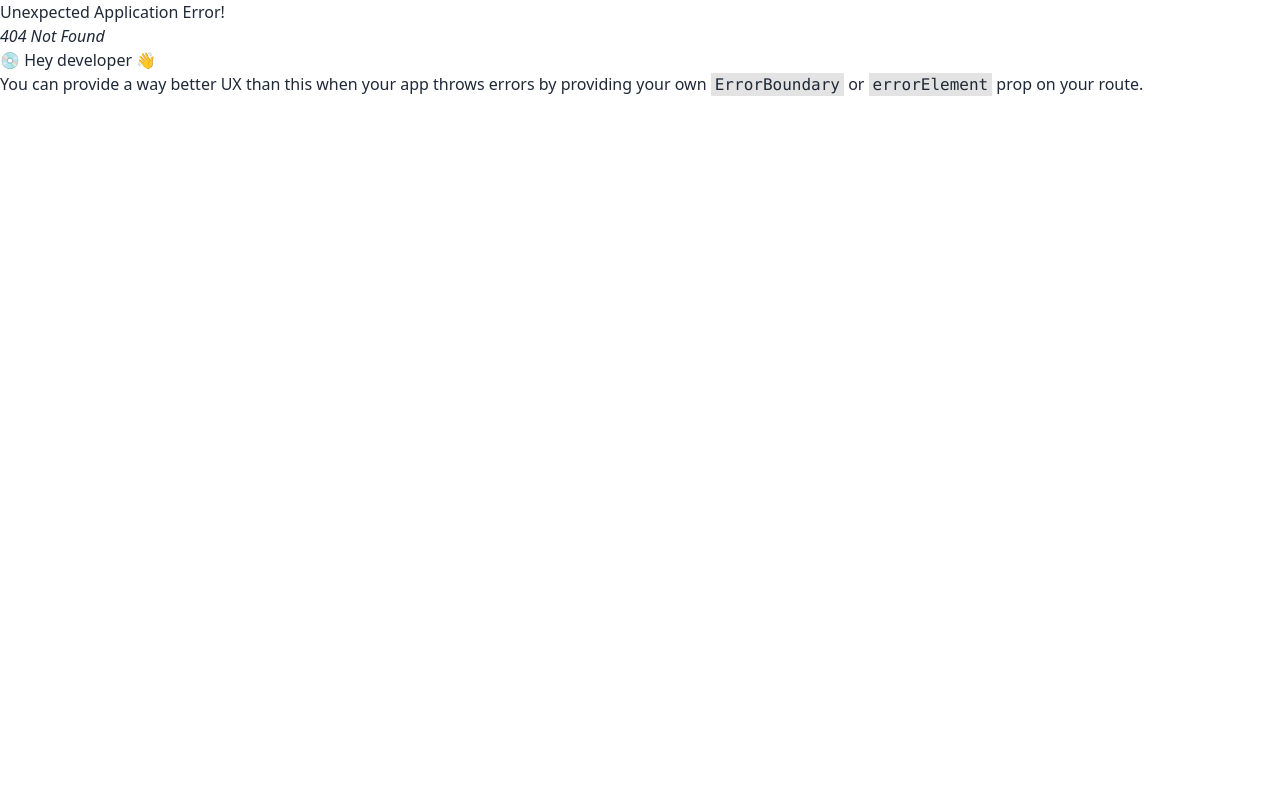
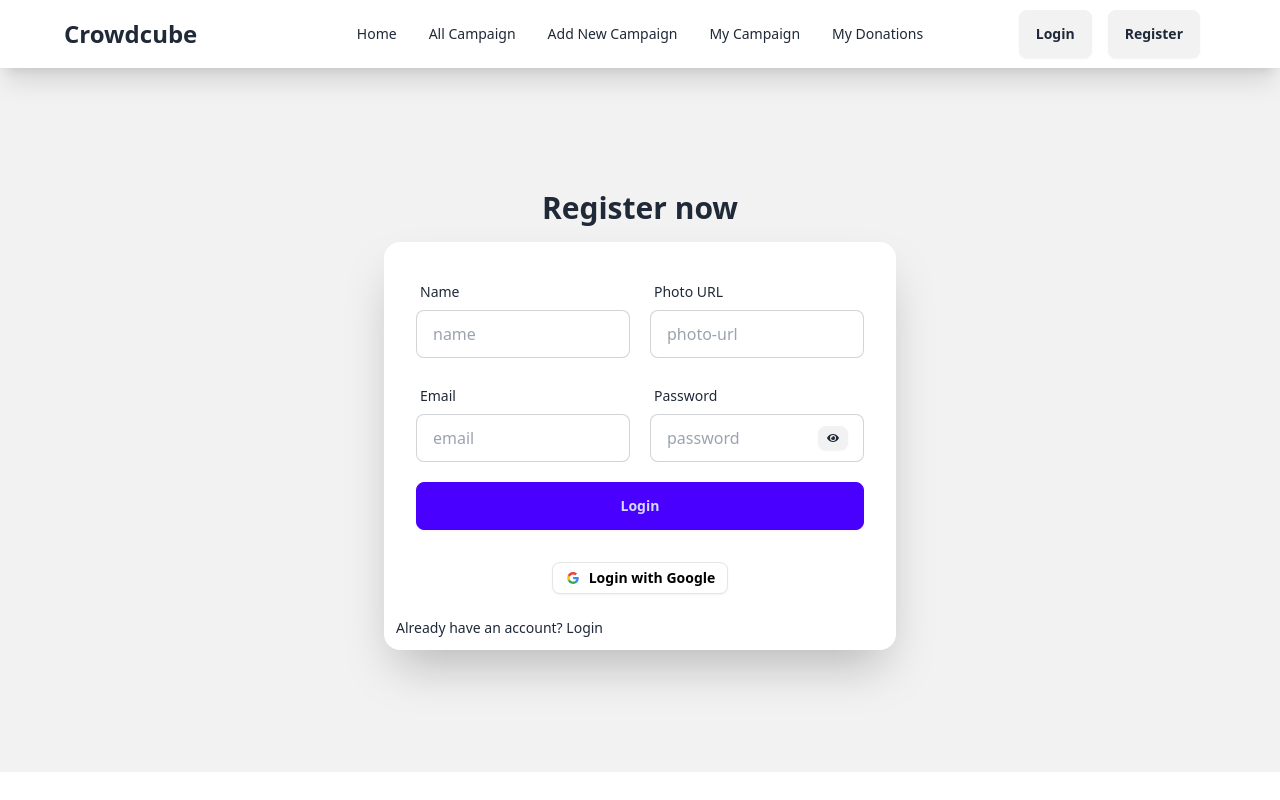
Before and after one commit to mahmud-reza-rafsun/a10-crowdcube-client, a React (Vite) app: page /register in a window 1280 px wide. Before the commit this address had no page. Built offline with nearby package versions, Linux system fonts and the light colour scheme; no server answers.

Commit message:
add regsiter section

```diff
--- a/package.json
+++ b/package.json
@@ -14,6 +14,7 @@
     "firebase": "^11.8.1",
     "react": "^19.1.0",
     "react-dom": "^19.1.0",
+    "react-icons": "^5.5.0",
     "react-router-dom": "^7.6.0"
   },
   "devDependencies": {
--- a/src/AuthProvider/AuthProvider.jsx
+++ b/src/AuthProvider/AuthProvider.jsx
@@ -1,18 +1,56 @@
 import {
+    createUserWithEmailAndPassword,
     GoogleAuthProvider,
-    signInWithPopup
+    onAuthStateChanged,
+    signInWithPopup,
+    signOut,
+    updateProfile
 }
     from "firebase/auth";
-import { createContext } from "react";
+import { createContext, useEffect, useState } from "react";
+import { auth } from "../firebase/firebase.config";
 
 export const AuthContext = createContext("");
-const provider = new GoogleAuthProvider
+const provider = new GoogleAuthProvider();
 const AuthProvider = ({ children }) => {
+    const [user, setUser] = useState(null);
+    const [loading, setLoading] = useState(true);
     const signInWithGoogle = () => {
-        return signInWithPopup
+        return signInWithPopup(auth, provider);
     }
+    const createUserWithEmail = (email, password) => {
+        return createUserWithEmailAndPassword(auth, email, password);
+    }
+    const manageProfile = (name, photo) => {
+        return updateProfile(auth.currentUser, {
+            displayName: name, photoURL: photo
+        })
+    }
+    const signOutUser = () => {
+        return signOut(auth);
+    }
+    useEffect(() => {
+        const unSubscribe = onAuthStateChanged(auth, currentUser => {
+            if (currentUser) {
+                setUser(currentUser);
+                console.log(currentUser);
+            }
+            else {
+                setUser(null);
+            }
+            setLoading(false);
+        })
+        return () => {
+            unSubscribe();
+        }
+    }, [])
     const authInfo = {
-
+        signInWithGoogle,
+        signOutUser,
+        createUserWithEmail,
+        manageProfile,
+        user,
+        loading
     }
     return (
         <AuthContext.Provider value={authInfo}>
--- a/src/Authentication/Login.jsx
+++ b/src/Authentication/Login.jsx
@@ -1,23 +1,25 @@
+import { Link } from "react-router-dom";
+
 const Login = () => {
     return (
-        <div className="hero bg-base-200 min-h-screen">
-            <div className="hero-content flex-col lg:flex-row-reverse">
+        <div className="hero bg-base-200 min-h-[88vh]">
+            <div className="hero-content flex-col">
                 <div className="text-center lg:text-left">
-                    <h1 className="text-5xl font-bold">Login now</h1>
+                    <h1 className="text-3xl font-bold">Login now</h1>
                 </div>
-                <div className="card bg-base-100 w-full max-w-sm shrink-0 shadow-2xl">
+                <div className="card bg-base-100 w-full max-w-lg shrink-0 shadow-2xl">
                     <form className="card-body">
                         <div className="form-control">
                             <label className="label">
                                 <span className="label-text">Email</span>
                             </label>
-                            <input type="email" placeholder="email" className="input input-bordered" required />
+                            <input type="email" name="email" placeholder="email" className="input input-bordered" required />
                         </div>
                         <div className="form-control">
                             <label className="label">
                                 <span className="label-text">Password</span>
                             </label>
-                            <input type="password" placeholder="password" className="input input-bordered" required />
+                            <input type="password" name="password" placeholder="password" className="input input-bordered" required />
                             <label className="label">
                                 <a href="#" className="label-text-alt link link-hover">Forgot password?</a>
                             </label>
@@ -26,6 +28,13 @@ const Login = () => {
                             <button className="btn btn-primary">Login</button>
                         </div>
                     </form>
+                    <div className="text-center">
+                        <button className="btn btn-sm bg-white text-black border-[#e5e5e5]">
+                            <svg aria-label="Google logo" width="16" height="16" xmlns="http://www.w3.org/2000/svg" viewBox="0 0 512 512"><g><path d="m0 0H512V512H0" fill="#fff"></path><path fill="#34a853" d="M153 292c30 82 118 95 171 60h62v48A192 192 0 0190 341"></path><path fill="#4285f4" d="m386 400a140 175 0 0053-179H260v74h102q-7 37-38 57"></path><path fill="#fbbc02" d="m90 341a208 200 0 010-171l63 49q-12 37 0 73"></path><path fill="#ea4335" d="m153 219c22-69 116-109 179-50l55-54c-78-75-230-72-297 55"></path></g></svg>
+                            Login with Google
+                        </button>
+                    </div>
+                    <p className="text-sm p-3">New to this Website? <Link to="/register">Register</Link></p>
                 </div>
             </div>
         </div>
--- /dev/null
+++ b/src/Authentication/Register.jsx
@@ -0,0 +1,93 @@
+import { useContext, useState } from "react";
+import { Link } from "react-router-dom";
+import { AuthContext } from "../AuthProvider/AuthProvider";
+import { FaEye, FaEyeSlash } from "react-icons/fa";
+
+const Register = () => {
+    const { signInWithGoogle, createUserWithEmail } = useContext(AuthContext);
+    const [showPassword, setShowPassword] = useState(false);
+    const handleRegister = (e) => {
+        e.preventDefault();
+        const name = e.target.name.value;
+        const photo = e.target.photo.value;
+        const email = e.target.email.value;
+        const password = e.target.password.value;
+        const data = { name, photo, email, password };
+
+        // create user
+        createUserWithEmail(email, password)
+            .then(result => {
+                alert('success')
+                console.log(result.user);
+                manageProfile(name, photo)
+            })
+            .catch(error => {
+                console.log(error.message);
+            })
+    }
+    const handleGoogleRegister = () => {
+        signInWithGoogle()
+            .then(result => {
+                console.log(result.user)
+            })
+            .catch(error => {
+                console.log(error.message);
+            })
+    }
+    return (
+        <div className="hero bg-base-200 min-h-[88vh]">
+            <div className="hero-content flex-col">
+                <div className="text-center lg:text-left">
+                    <h1 className="text-3xl font-bold">Register now</h1>
+                </div>
+                <div className="card bg-base-100 w-full lg:max-w-lg shrink-0 shadow-2xl">
+                    <form onSubmit={handleRegister} className="card-body">
+                        <div className="grid grid-cols-1 md:grid-cols-2 gap-5">
+                            <div className="form-control">
+                                <label className="label">
+                                    <span className="label-text">Name</span>
+                                </label>
+                                <input type="text" name="name" placeholder="name" className="input input-bordered" />
+                            </div>
+                            <div className="form-control">
+                                <label className="label">
+                                    <span className="label-text">Photo URL</span>
+                                </label>
+                                <input type="text" name="photo" placeholder="photo-url" className="input input-bordered" />
+                            </div>
+                            <div className="form-control">
+                                <label className="label">
+                                    <span className="label-text">Email</span>
+                                </label>
+                                <input type="email" name="email" placeholder="email" className="input input-bordered" required />
+                            </div>
+                            <div className="form-control relative">
+                                <label className="label">
+                                    <span className="label-text">Password</span>
+                                </label>
+                                <input type={showPassword ? "text" : "password"} name="password" placeholder="password" className="input input-bordered" required />
+                                <div onClick={() => setShowPassword(!showPassword)} className="btn btn-xs absolute top-12 right-4">
+                                    {
+                                        showPassword ? <FaEyeSlash /> : <FaEye />
+                                    }
+                                </div>
+                            </div>
+                        </div>
+                        <div className="form-control mt-3">
+                            <button className="btn btn-primary">Login</button>
+                        </div>
+                    </form>
+                    <div className="text-center pb-3">
+                        <button onClick={handleGoogleRegister} className="btn btn-sm bg-white text-black border-[#e5e5e5]">
+                            <svg aria-label="Google logo" width="16" height="16" xmlns="http://www.w3.org/2000/svg" viewBox="0 0 512 512"><g><path d="m0 0H512V512H0" fill="#fff"></path><path fill="#34a853" d="M153 292c30 82 118 95 171 60h62v48A192 192 0 0190 341"></path><path fill="#4285f4" d="m386 400a140 175 0 0053-179H260v74h102q-7 37-38 57"></path><path fill="#fbbc02" d="m90 341a208 200 0 010-171l63 49q-12 37 0 73"></path><path fill="#ea4335" d="m153 219c22-69 116-109 179-50l55-54c-78-75-230-72-297 55"></path></g></svg>
+                            Login with Google
+                        </button>
+                    </div>
+                    <p className="text-sm p-3">Already have an account? <Link to="/login">Login</Link></p>
+                </div>
+            </div>
+        </div>
+    );
+};
+
+export default Register;
--- /dev/null
+++ b/src/Pages/Home.jsx
@@ -0,0 +1,9 @@
+const Home = () => {
+    return (
+        <div>
+            home
+        </div>
+    );
+};
+
+export default Home;
--- /dev/null
+++ b/src/PrivetRoute/PrivetRoute.jsx
@@ -0,0 +1,5 @@
+const PrivetRoute = ({ children }) => {
+    return children;
+};
+
+export default PrivetRoute;
--- a/src/components/Navbar.jsx
+++ b/src/components/Navbar.jsx
@@ -1,12 +1,56 @@
+import { useContext } from "react";
 import { Link } from "react-router-dom";
+import { AuthContext } from "../AuthProvider/AuthProvider";
 
 const Navbar = () => {
+    const { user, signOutUser } = useContext(AuthContext);
+    const handleLogOut = () => {
+        signOutUser();
+    }
     return (
-        <div className="bg-base-100 shadow-xl">
-            <div className="navbar mx-auto max-w-6xl">
+        <div className="bg-base-100 shadow-xl sticky top-0 z-50">
+            <div className="navbar mx-auto max-w-6xl px-5 lg:px-0">
                 <div className="navbar-start">
+
+                    <Link to="/" className="font-semibold text-xl lg:text-2xl">Crowdcube</Link>
+                </div>
+                <div className="navbar-center hidden lg:flex">
+                    <ul className="menu menu-horizontal px-1">
+                        <li><Link to="/">Home</Link></li>
+                        <li><Link to="all-campaign">All Campaign</Link></li>
+                        <li><Link to="add-new-campaign">Add New Campaign</Link></li>
+                        <li><Link to="my-campaign">My Campaign</Link></li>
+                        <li><Link to="my-donations">My Donations</Link></li>
+                    </ul>
+                </div>
+                <div className="navbar-end gap-2 lg:gap-4">
+                    {
+                        user ?
+                            <>
+                                <div className="dropdown dropdown-end tooltip tooltip-left" data-tip={user?.displayName}>
+                                    <div tabIndex={0} role="button" className="btn btn-ghost btn-circle avatar">
+                                        <div className="w-10 rounded-full">
+                                            <img
+                                                alt={user?.displayName}
+                                                src={user?.photoURL} />
+                                        </div>
+                                    </div>
+                                </div>
+                                <button onClick={handleLogOut} className="btn btn-error text-white">Log Out</button>
+                            </>
+                            :
+                            <>
+                                <Link to="/login">
+                                    <button className="btn">Login</button>
+                                </Link>
+                                <Link to="/register">
+                                    <button className="btn">Register</button>
+                                </Link>
+                            </>
+                    }
+                    <div>
                         <div className="dropdown">
-                        <div tabIndex={0} role="button" className="btn btn-ghost lg:hidden">
+                            <div tabIndex={0} role="button" className="btn btn-ghost bg-slate-200 lg:hidden">
                                 <svg
                                     xmlns="http://www.w3.org/2000/svg"
                                     className="h-5 w-5"
@@ -22,26 +66,15 @@ const Navbar = () => {
                             </div>
                             <ul
                                 tabIndex={0}
-                            className="menu menu-sm dropdown-content bg-base-100 rounded-box z-[1] mt-3 w-52 p-2 shadow">
-                            <li><a>Item 1</a></li>
-                            <li><a>Item 3</a></li>
+                                className="menu menu-sm dropdown-content bg-base-100 absolute right-0 rounded-box z-[1] mt-3 w-52 p-2 shadow">
+                                <li><Link to="/">Home</Link></li>
+                                <li><Link to="all-campaign">All Campaign</Link></li>
+                                <li><Link to="add-new-campaign">Add New Campaign</Link></li>
+                                <li><Link to="my-campaign">My Campaign</Link></li>
+                                <li><Link to="my-donations">My Donations</Link></li>
                             </ul>
                         </div>
-                    <Link to="/" className="font-semibold text-xl lg:text-2xl">Crowdcube</Link>
                     </div>
-                <div className="navbar-center hidden lg:flex">
-                    <ul className="menu menu-horizontal px-1">
-                        <li><a>Item 1</a></li>
-                        <li><a>Item 3</a></li>
-                    </ul>
-                </div>
-                <div className="navbar-end gap-4">
-                    <Link to="/login">
-                        <button className="btn">Login</button>
-                    </Link>
-                    <Link to="/register">
-                        <button className="btn">Register</button>
-                    </Link>
                 </div>
             </div>
         </div>
```
Also changed, not shown: src/Router/Router.jsx (+18 -1 lines), 1 other file (tests, documents, lock files or other folders). Lines whose indentation alone changed are shown as unchanged.
